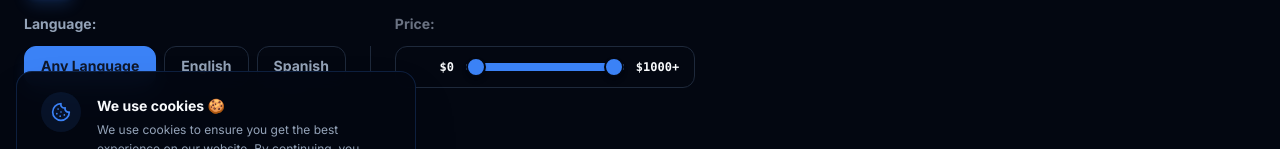
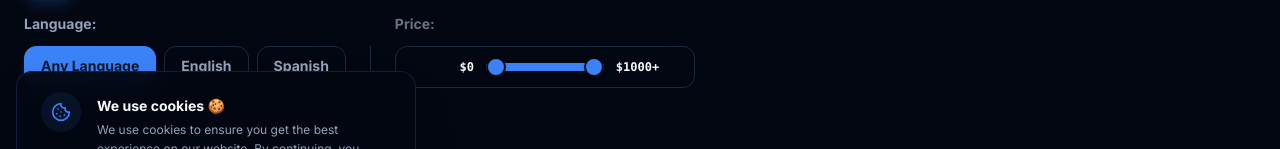
Before and after one commit to hjpelaez/trading-discounts, a Next.js app: page /en/courses in a window 1280 px wide. Shown: the part 529-678 px from the top of the page. Built offline with nearby package versions, Linux system fonts and the light colour scheme; no server answers; the database is empty.

Commit message:
ui(price-slider): ensure symmetrical layout for price values

```diff
--- a/src/components/price-range-slider.tsx
+++ b/src/components/price-range-slider.tsx
@@ -51,7 +51,7 @@ export function PriceRangeSlider() {
             <span className="text-sm font-bold text-gray-500">{t('filters.priceLabel')}</span>
 
             <div className="w-full sm:w-auto bg-card px-7 py-3 rounded-xl border border-border min-w-[300px] flex items-center gap-3">
-                <span className="text-xs font-bold font-mono text-foreground min-w-[30px] text-right">${minPrice}</span>
+                <span className="text-xs font-bold font-mono text-foreground min-w-[50px] text-right">${minPrice}</span>
 
                 <div
                     className="relative h-2 w-full rounded-full grow"
@@ -87,7 +87,9 @@ export function PriceRangeSlider() {
                     />
                 </div>
 
-                <span className="text-xs font-bold font-mono text-foreground min-w-[30px]">${maxPrice}{maxPrice >= MAX_LIMIT && "+"}</span>
+                <span className="text-xs font-bold font-mono text-foreground min-w-[50px] text-left">
+                    ${maxPrice}{maxPrice >= MAX_LIMIT && "+"}
+                </span>
             </div>
         </div>
     );
```
